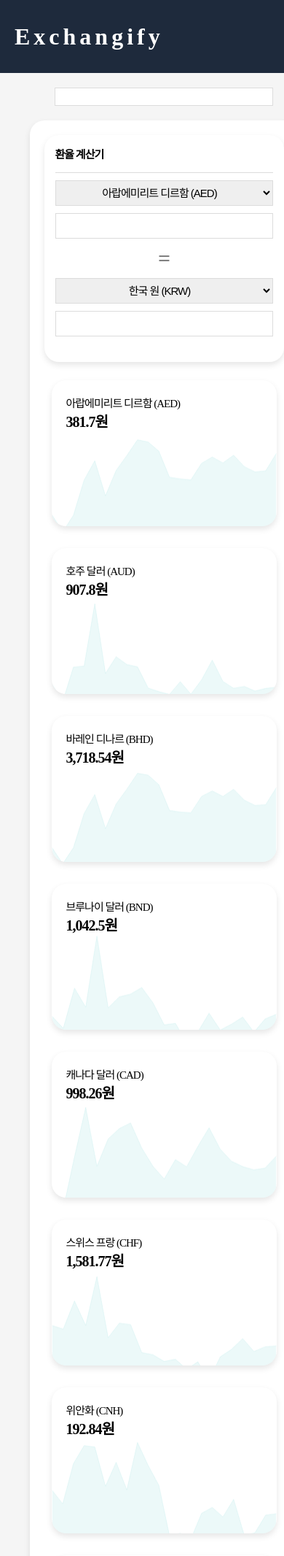
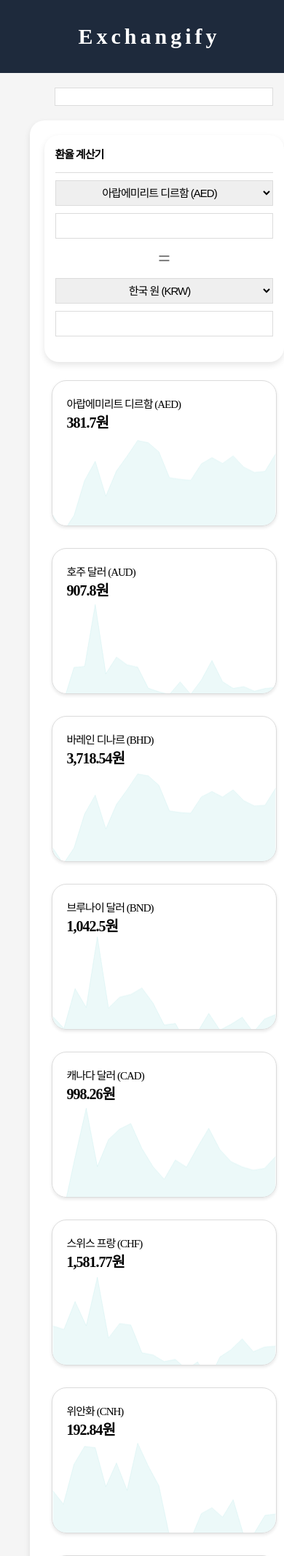
Before and after one commit to leewr9/exchangify, a Django app: page / in a window 390 px wide; the page is wider, and only the part inside the window is pictured. Shown: the top 2132 px of that part at 73% size. Run offline with Django 5.2, Linux system fonts and the light colour scheme; data comes from the database, SQL or seed files in the repository.

Commit message:
style:: change hover action

```diff
--- a/static/css/style.css
+++ b/static/css/style.css
@@ -116,13 +116,14 @@
     height: 200px;
     margin: 10px;
     border-radius: 20px;
-    box-shadow: 0 4px 8px rgba(0, 0, 0, 0.1);
+    border: 1px solid gainsboro;
+    box-shadow: 0 2px 4px rgba(0, 0, 0, 0.1);
     cursor: pointer;
     overflow: hidden;
 }
 
 .today-chart div:hover {
-    background-color: #e0e0e0;
+    background-color: gainsboro;
 }
 
 .main-information {
@@ -207,6 +208,11 @@
 }
 
 @media (max-width: 800px) {
+    header {
+        justify-content: center;
+        font-size: 15px;
+    }
+
     .container {
         flex-direction: column;
         align-items: center;
```
